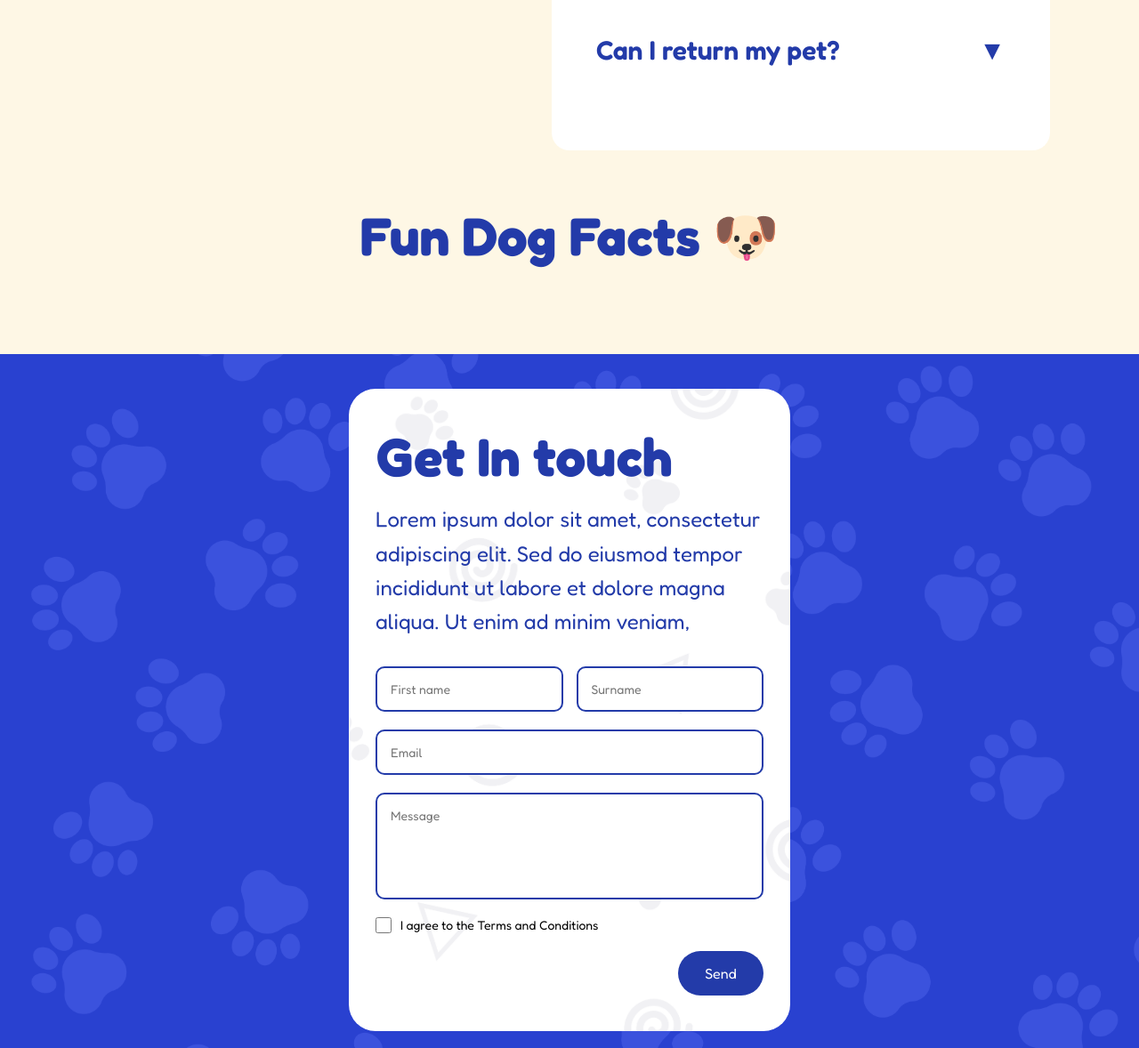
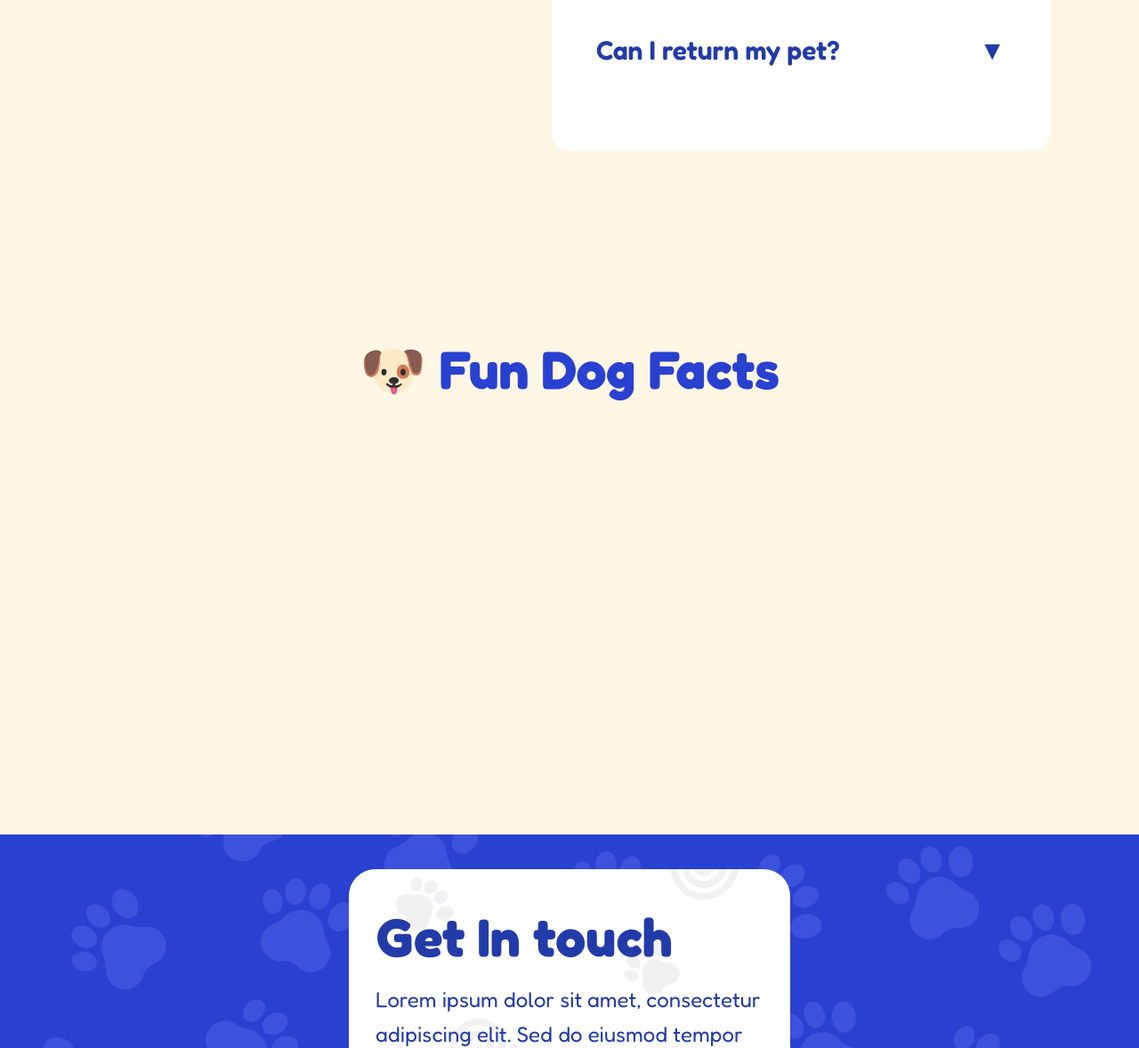
Before and after one commit to Alex-Shanley/Pawfect-Match, a Flask app: page / in a window 1280 px wide. Shown: the part 1008-2186 px from the top of the page at 89% size. Run offline with Flask 3, Linux system fonts and the light colour scheme; data that the repository does not hold is empty.

Commit message:
style update

```diff
--- a/static/css/style.css
+++ b/static/css/style.css
@@ -1236,14 +1236,19 @@ input[type="checkbox"] {
  /* dog fun facts start  */
 
  .dog-facts-title {
+  padding-top: 150px;
+  padding-bottom: 70px;
   text-align: center;
    font-size: 60px;
-  color: #233BA9;
+  color: #2941D0;
   margin-bottom: 16px;
  }
 
  .dog-facts {
   display: flex;
+  align-items: center;
+  width: 400px;
+  height: 400px;
   justify-content: center;
   gap: 40px;
   flex-wrap: wrap;
@@ -1252,9 +1257,11 @@ input[type="checkbox"] {
 
 
  .dog-fact-card {
-  background: #233BA9;
+  background: #2941D0;
   color: #ffffff;
-  padding: 2rem;
+  padding-left: 40px;
+  padding-right: 40px;
+  padding-bottom: 150px;
   border-radius: 30px;
   max-width: 300px;
   text-align: center;
@@ -1264,7 +1271,7 @@ input[type="checkbox"] {
 
 
  .dog-fact-card:hover{
-  transform: translateY(-2px);
+  transform: translateY(-10px);
  }
 
   /* dog fun facts end */
--- a/templates/dog-fact.html
+++ b/templates/dog-fact.html
@@ -1,4 +1,4 @@
-<h2 class="dog-facts-title">Fun Dog Facts 🐶</h2>
+<h2 class="dog-facts-title">🐶 Fun Dog Facts</h2>
 <div class="dog-facts">
     {% for fact in dog_facts %}
         <div class="dog-fact-card">
```
